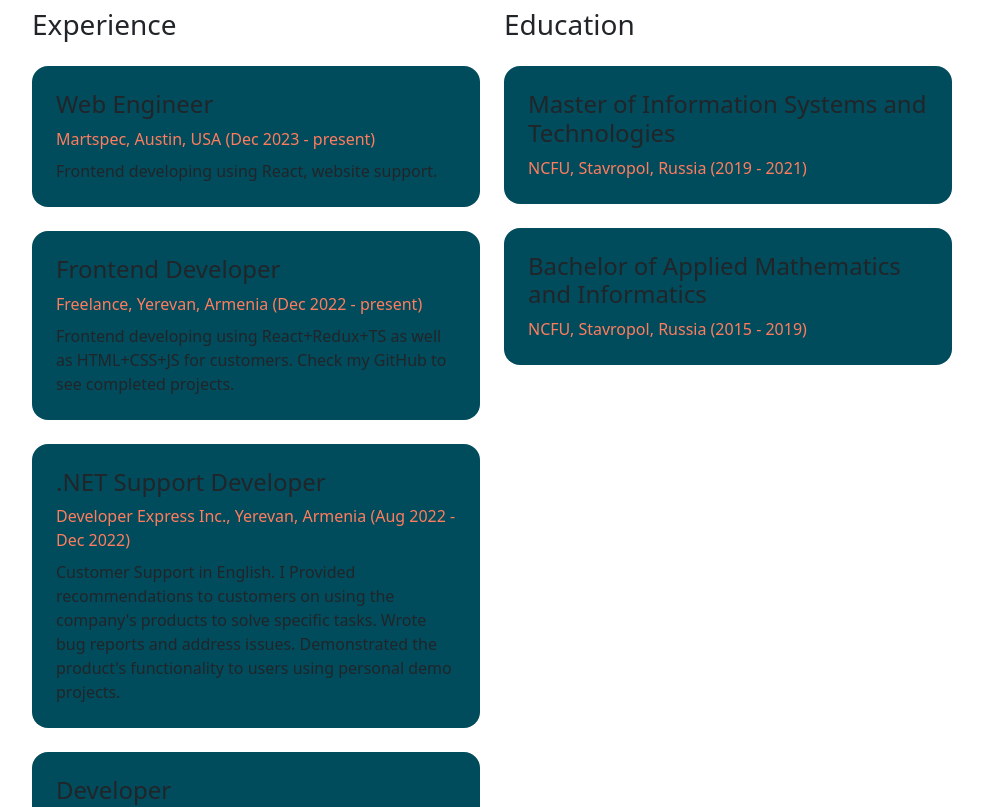
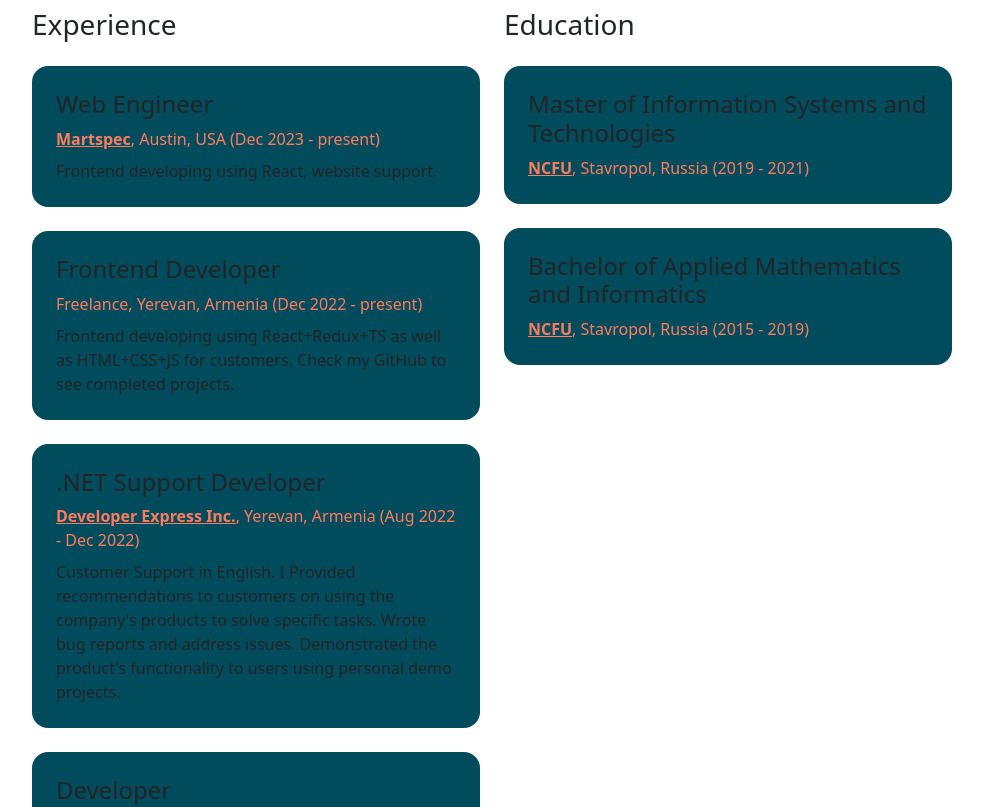
Before and after one commit to winerar/portfolio, a React (Vite) app: page / in a window 1280 px wide. Shown: the part 2900-3707 px from the top of the page, without its empty margins (268-1251 px from the left). Built offline with nearby package versions, Linux system fonts and the light colour scheme; the HTML template or start-up script is replaced by a standard one.

Commit message:
Add link

```diff
--- a/src/components/Content/ExperienceCard.tsx
+++ b/src/components/Content/ExperienceCard.tsx
@@ -13,12 +13,20 @@ const ExperienceCard: React.FC<IExperienceCardProps> = ({
 	monthFrom,
 	monthTo,
 	index = 0,
+	website,
 }): JSX.Element => {
 	return (
 		<Card className="col-12" index={index}>
 			<h4>{position}</h4>
 			<p className={`text-brand ${description ? "mb-2" : "mb-0"}`}>
-				{`${organization}, ${city}, ${country} (${
+				{website ? (
+					<a href={website} target="_blank" className="link-custom text-brand">
+						{organization}
+					</a>
+				) : (
+					organization
+				)}
+				{`, ${city}, ${country} (${
 					monthFrom ? `${monthFrom} ` : ""
 				}${yearFrom} - ${monthTo ? `${monthTo} ` : ""}${yearTo ?? "present"})`}
 			</p>
--- a/src/constants/education.ts
+++ b/src/constants/education.ts
@@ -13,6 +13,7 @@ export const education: Array<IEducation> = [
 		description: "",
 		yearFrom: 2019,
 		yearTo: 2021,
+		website: "https://ncfu.ru/",
 	},
 	{
 		degree: "Bachelor",
@@ -26,5 +27,6 @@ export const education: Array<IEducation> = [
 		description: "",
 		yearFrom: 2015,
 		yearTo: 2019,
+		website: "https://ncfu.ru/",
 	},
 ]
--- a/src/constants/experience.ts
+++ b/src/constants/experience.ts
@@ -4,12 +4,12 @@ export const experience: Array<IExperience> = [
 	{
 		position: "Web Engineer",
 		organization: "Martspec",
-		description:
-			"Frontend developing using React, website support.",
+		description: "Frontend developing using React, website support.",
 		city: "Austin",
 		country: "USA",
 		yearFrom: 2023,
 		monthFrom: Months.Dec,
+		website: "https://martspec.com",
 	},
 	{
 		position: "Frontend Developer",
@@ -32,6 +32,7 @@ export const experience: Array<IExperience> = [
 		monthFrom: Months.Aug,
 		yearTo: 2022,
 		monthTo: Months.Dec,
+		website: "https://www.devexpress.com",
 	},
 	{
 		position: "Developer",
@@ -44,5 +45,6 @@ export const experience: Array<IExperience> = [
 		monthFrom: Months.Jul,
 		yearTo: 2022,
 		monthTo: Months.Jul,
+		website: "https://strizament-vinoteka.ru",
 	},
 ]
--- a/src/types/experience.ts
+++ b/src/types/experience.ts
@@ -15,4 +15,5 @@ export interface IExperience {
 	yearTo?: number
 	monthFrom?: Months
 	monthTo?: Months
+	website?: string
 }
```
